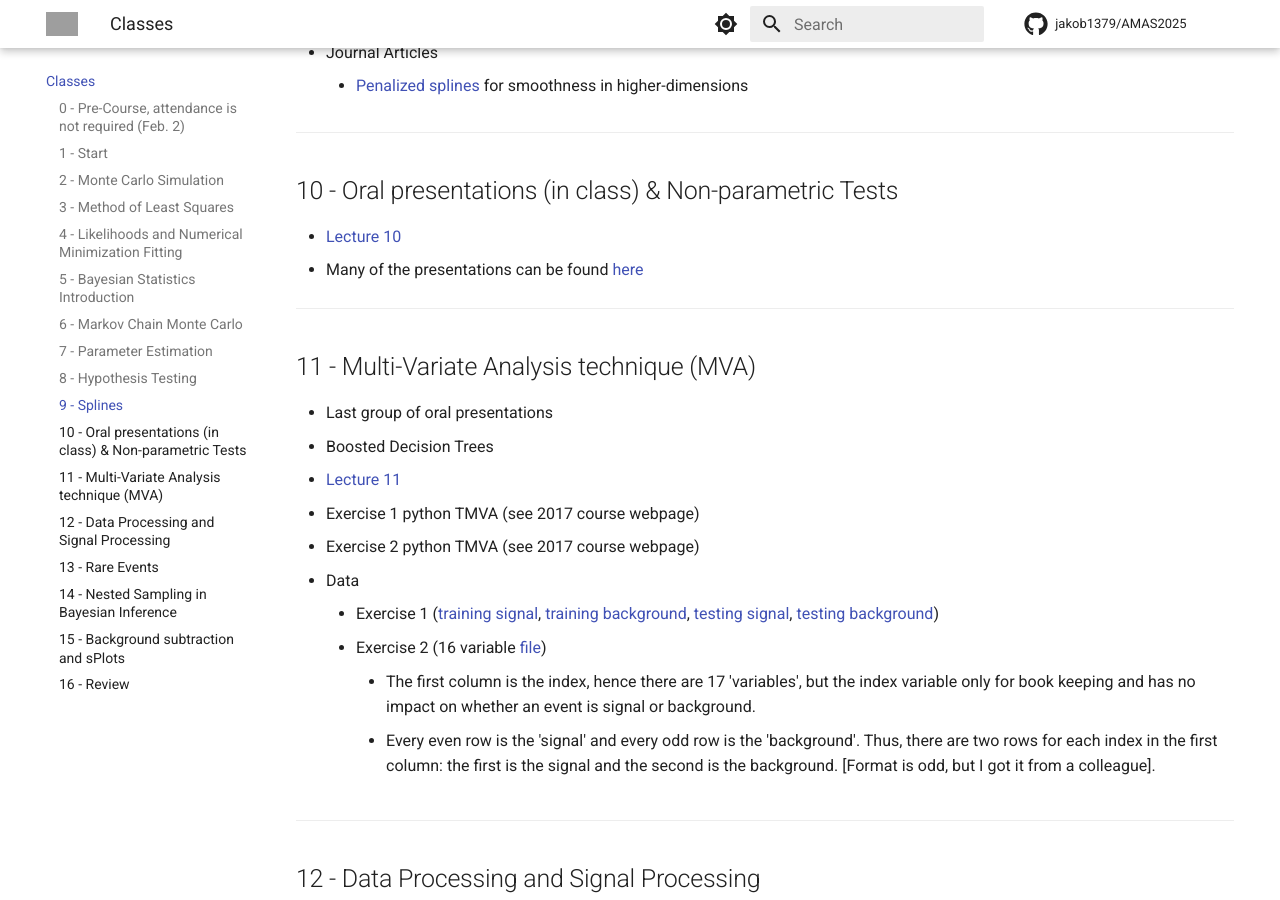
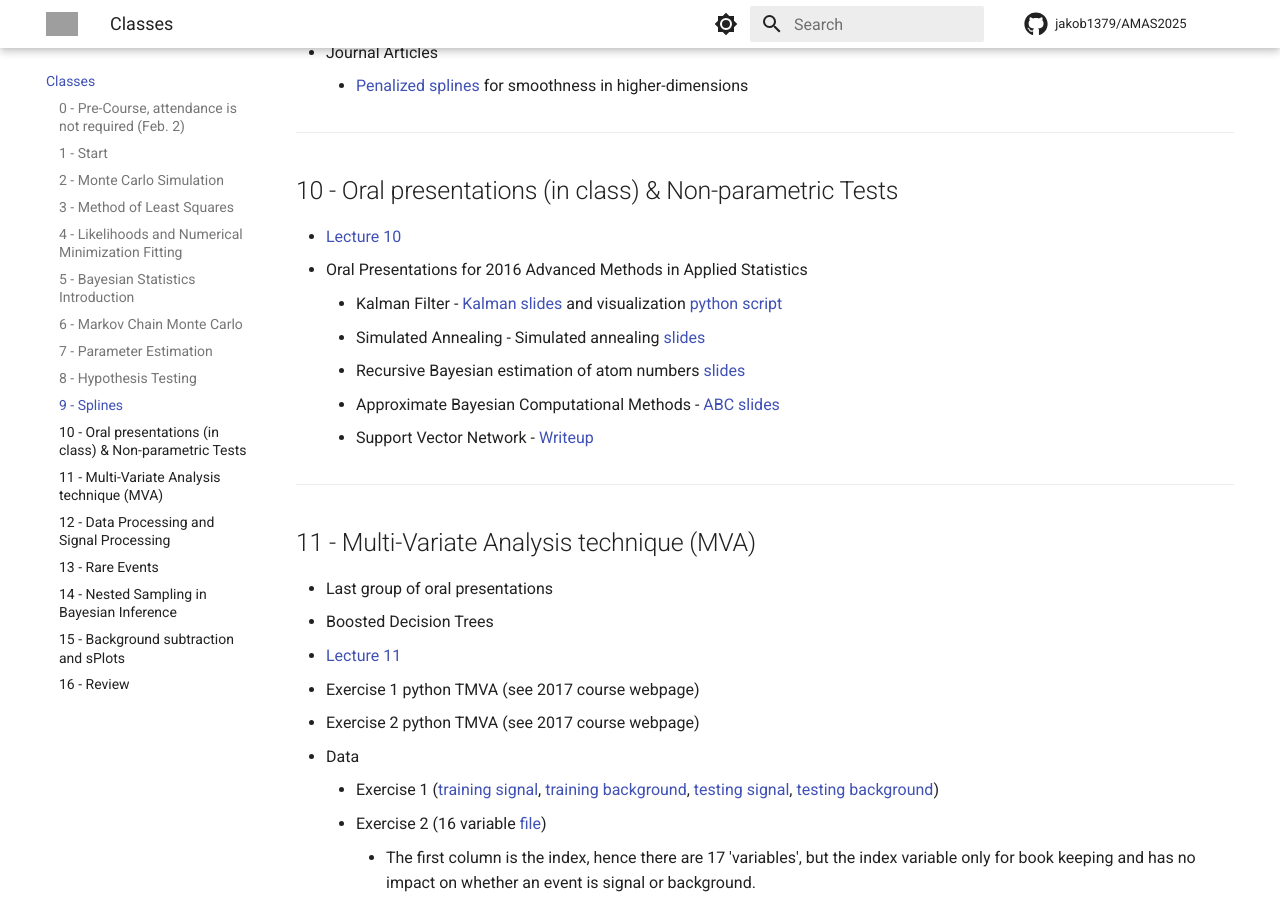
Before and after one commit to jakob1379/AMAS, an MkDocs documentation site: the page built from docs/classes.md, in a window 1280 px wide and 900 px high, scrolled down 2706 px. Built offline with MkDocs 1.6.1 and Material for MkDocs 9.7.7, drawn with Linux system fonts in a browser that asks for light colours; comment, search, counter and statistics services are not loaded; the version menu is left out; grey boxes are pictures that could not be loaded.

Commit message:
docs: Convert student presentations to Markdown in classes.md

```diff
--- a/docs/classes.md
+++ b/docs/classes.md
@@ -99,7 +99,12 @@ Class notes will be posted here:
 ## 10 - Oral presentations (in class) & Non-parametric Tests
 
 *   [Lecture 10](https://www.nbi.dk/~koskinen/Teaching/AdvancedMethodsInAppliedStatistics2016/LectureX_Nonparameteric_Distributions.pdf)
-*   Many of the presentations can be found [here](Presentations_2016.html)
+*   Oral Presentations for 2016 Advanced Methods in Applied Statistics
+    *   Kalman Filter - [Kalman slides](https://www.nbi.dk/~koskinen/Teaching/AdvancedMethodsInAppliedStatistics2016/presentations_2016/kalman_slides.pdf) and visualization [python script](https://www.nbi.dk/~koskinen/Teaching/AdvancedMethodsInAppliedStatistics2016/presentations_2016/visualizeKalman.py)
+    *   Simulated Annealing - Simulated annealing [slides](https://www.nbi.dk/~koskinen/Teaching/AdvancedMethodsInAppliedStatistics2016/presentations_2016/SimulatedAnnealing.pdf)
+    *   Recursive Bayesian estimation of atom numbers [slides](https://www.nbi.dk/~koskinen/Teaching/AdvancedMethodsInAppliedStatistics2016/presentations_2016/BayesianEstimatorAtomicNumbers.pdf)
+    *   Approximate Bayesian Computational Methods - [ABC slides](https://www.nbi.dk/~koskinen/Teaching/AdvancedMethodsInAppliedStatistics2016/presentations_2016/ABC_MCMC_Presentation.pdf)
+    *   Support Vector Network - [Writeup](https://www.nbi.dk/~koskinen/Teaching/AdvancedMethodsInAppliedStatistics2016/SVN_TobiasThune.pdf)
 
 ---
 
```
